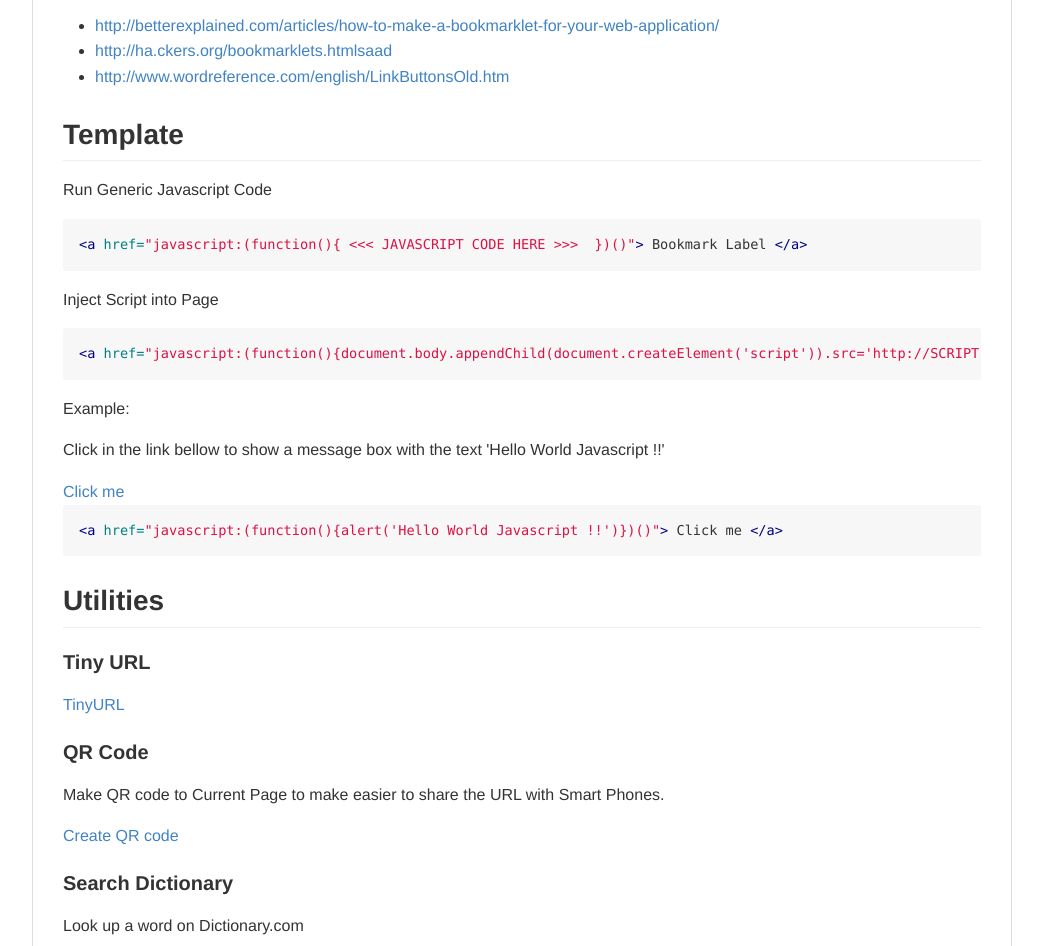
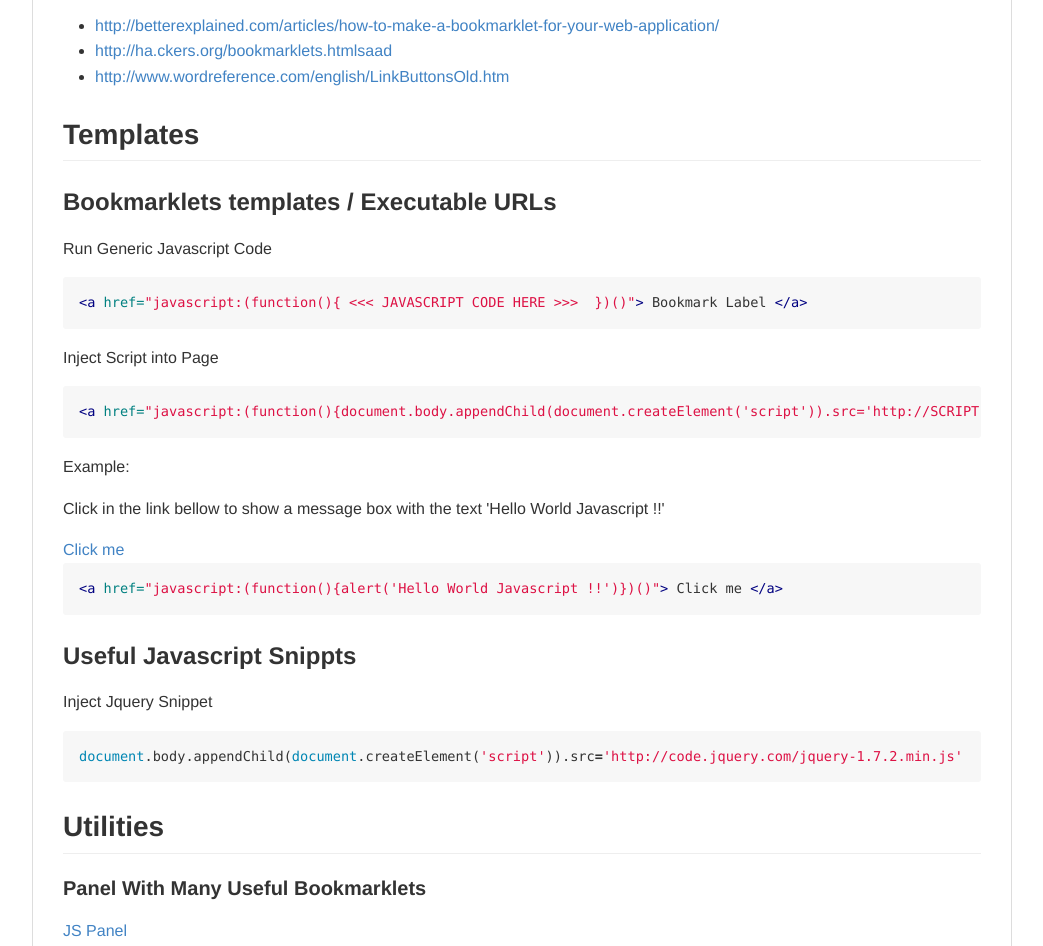
Before and after one commit to caiorss/caiorss.github.io, a plain HTML site: page bookmarklets.html in a window 1280 px wide. Shown: the part 446-1392 px from the top of the page, without its empty margins (118-1161 px from the left). Drawn offline with Linux system fonts and the light colour scheme.

Commit message:
Added new bookmarklet Javascript panel

```diff
--- a/bookmarklets.html
+++ b/bookmarklets.html
@@ -14,7 +14,8 @@
 <li><a href="http://ha.ckers.org/bookmarklets.htmlsaad">http://ha.ckers.org/bookmarklets.htmlsaad</a></li>
 <li><a href="http://www.wordreference.com/english/LinkButtonsOld.htm">http://www.wordreference.com/english/LinkButtonsOld.htm</a></li>
 </ul>
-<h2 id="template">Template</h2>
+<h2 id="templates">Templates</h2>
+<h3 id="bookmarklets-templates-executable-urls">Bookmarklets templates / Executable URLs</h3>
 <p>Run Generic Javascript Code</p>
 <div class="highlight highlight-html"><pre><span class="nt">&lt;a</span> <span class="na">href=</span><span class="s">&quot;javascript:(function(){ &lt;&lt;&lt; JAVASCRIPT CODE HERE &gt;&gt;&gt;  })()&quot;</span><span class="nt">&gt;</span> Bookmark Label <span class="nt">&lt;/a&gt;</span>
 </pre></div>
@@ -29,7 +30,17 @@
 
 <div class="highlight highlight-html"><pre><span class="nt">&lt;a</span> <span class="na">href=</span><span class="s">&quot;javascript:(function(){alert(&#39;Hello World Javascript !!&#39;)})()&quot;</span><span class="nt">&gt;</span> Click me <span class="nt">&lt;/a&gt;</span>
 </pre></div>
+<h3 id="useful-javascript-snippts">Useful Javascript Snippts</h3>
+<p>Inject Jquery Snippet</p>
+<div class="highlight highlight-javascript"><pre><span class="nb">document</span><span class="p">.</span><span class="nx">body</span><span class="p">.</span><span class="nx">appendChild</span><span class="p">(</span><span class="nb">document</span><span class="p">.</span><span class="nx">createElement</span><span class="p">(</span><span class="s1">&#39;script&#39;</span><span class="p">)).</span><span class="nx">src</span><span class="o">=</span><span class="s1">&#39;http://code.jquery.com/jquery-1.7.2.min.js&#39;</span>
+</pre></div>
 <h2 id="utilities">Utilities</h2>
+<h4 id="panel-with-many-useful-bookmarklets">Panel With Many Useful Bookmarklets</h4>
+<d1>
+<a href="javascript:(function(){document.body.appendChild(document.createElement('script')).src='http://caiorss.github.io/commandpanel.js' })();">JS Panel</a>
+</d1>
+
+
 <h4 id="tiny-url">Tiny URL</h4>
 <d1>
 <a href="javascript:void(open('http://tinyurl.com/create.php?url='+encodeURIComponent(location.href)))">TinyURL</a>
@@ -94,7 +105,7 @@ How do I use it? Drag the following link to the bookmarks bar in your browser.
 Then click it when you are on a page with images you want to track down.</p>
 <p>Source: <a href="http://jarred.github.io/src-img/">http://jarred.github.io/src-img/</a></p>
 <d1>
-<a href="javascript:void((function(){var sir=document.createElement('script');sir.setAttribute('src','http://cdnjs.cloudflare.com/ajax/libs/require.js/0.26.0/require.min.js');sir.setAttribute('type','text/javascript');document.getElementsByTagName('head')[0].appendChild(sir);var sib=document.createElement('script');sib.setAttribute('src','http://jarred.github.com/src-img/js/app/bookmarklet.js?version=0.66');sib.setAttribute('type','text/javascript');document.getElementsByTagName('head')[0].appendChild(sib);})());"><u>?</u>¿<u> src-im</u>g</a>
+<a href="javascript:void((function(){var sir=document.createElement('script');sir.setAttribute('src','http://cdnjs.cloudflare.com/ajax/libs/require.js/0.26.0/require.min.js');sir.setAttribute('type','text/javascript');document.getElementsByTagName('head')[0].appendChild(sir);var sib=document.createElement('script');sib.setAttribute('src','http://jarred.github.com/src-img/js/app/bookmarklet.js?version=0.66');sib.setAttribute('type','text/javascript');document.getElementsByTagName('head')[0].appendChild(sib);})());">src-im</a>
 </d1>
 
 
```
Also changed, not shown: 1 other file.
